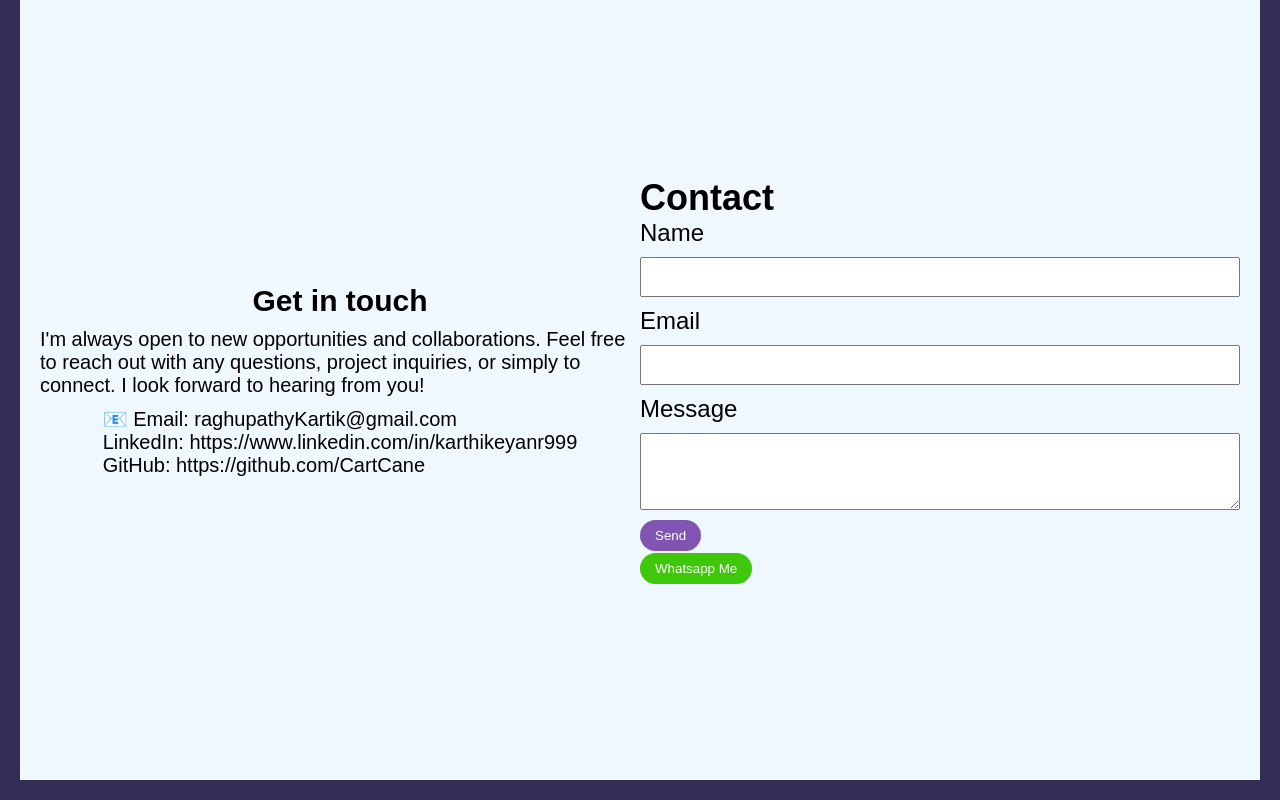
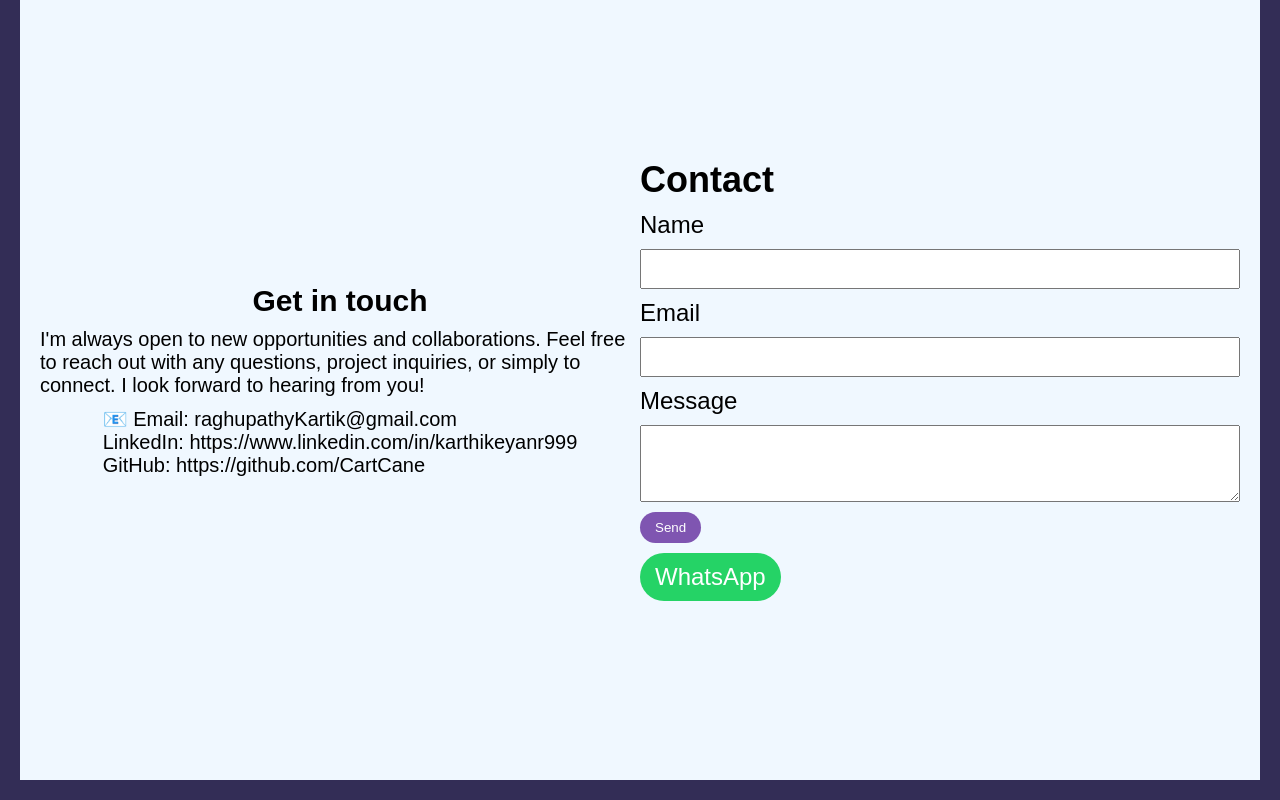
Before and after one commit to CartCane/portfolio, a React (Vite) app: page / in a window 1280 px wide. Shown: the part 2490-3290 px from the top of the page. Built offline with nearby package versions, Linux system fonts and the light colour scheme.

Commit message:
added link to whatsapp button

```diff
--- a/src/App.css
+++ b/src/App.css
@@ -180,6 +180,11 @@ a:hover{
     gap: 1rem;
 }
 
+.contact{
+    display: flex;
+    flex-direction: column;
+    gap: 1rem;
+}
 
 .contact > form{
     display: flex;
@@ -195,6 +200,13 @@ a:hover{
 
 .contact > form > input{
     height: 4rem;
+}
+
+.whatsapp{
+    background-color: #25d366;
+    padding: 1rem 1.5rem;
+    border-radius: 5rem;
+    align-self: self-start;
 }
 
 @media (max-width: 768px) {
--- a/src/components/footer.jsx
+++ b/src/components/footer.jsx
@@ -35,7 +35,7 @@ function Contacts(){
                 <textarea rows="5"></textarea>
                 <Button color="#7F55B1">Send</Button>
             </form>
-            <Button color="#3EC70B">Whatsapp Me</Button>
+            <a class="whatsapp" href="https://wa.me/917507571653?text=Hi%20Karthikeyan,%20I%20visited%20your%20website!" target="_blank">WhatsApp</a>
         </div>
     )
 }
```
